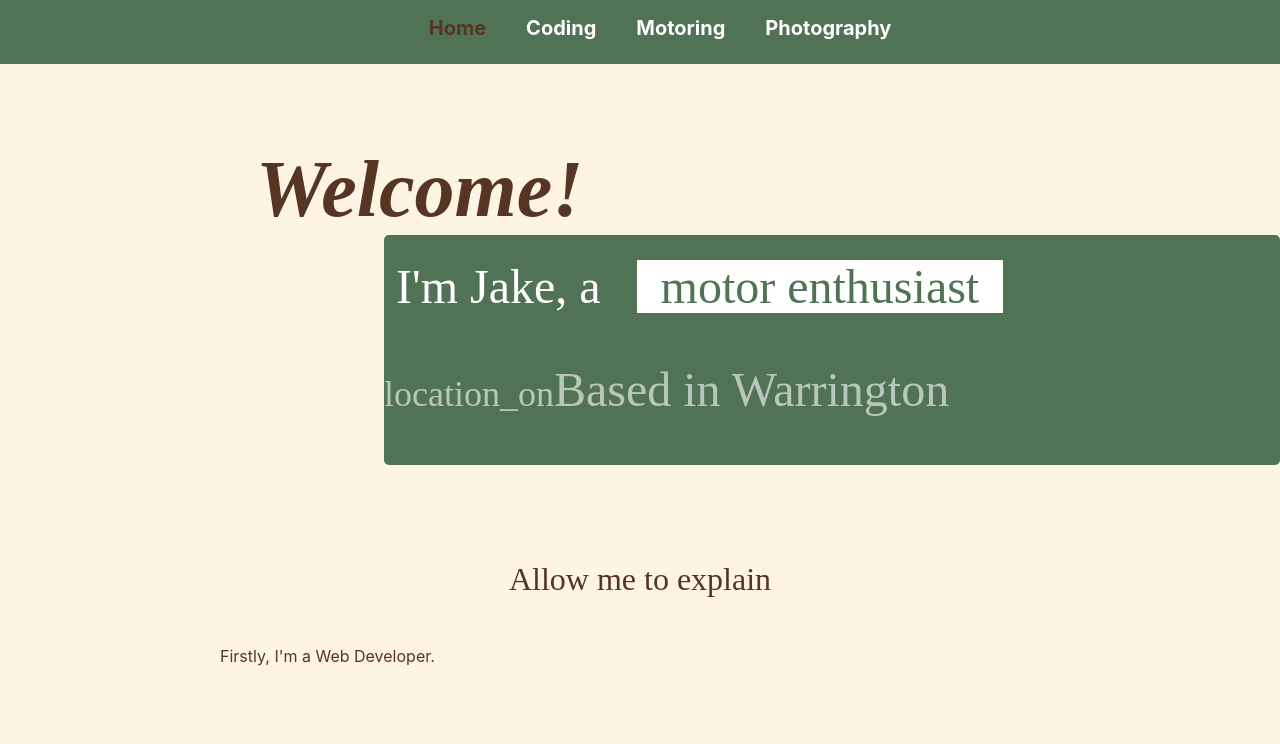
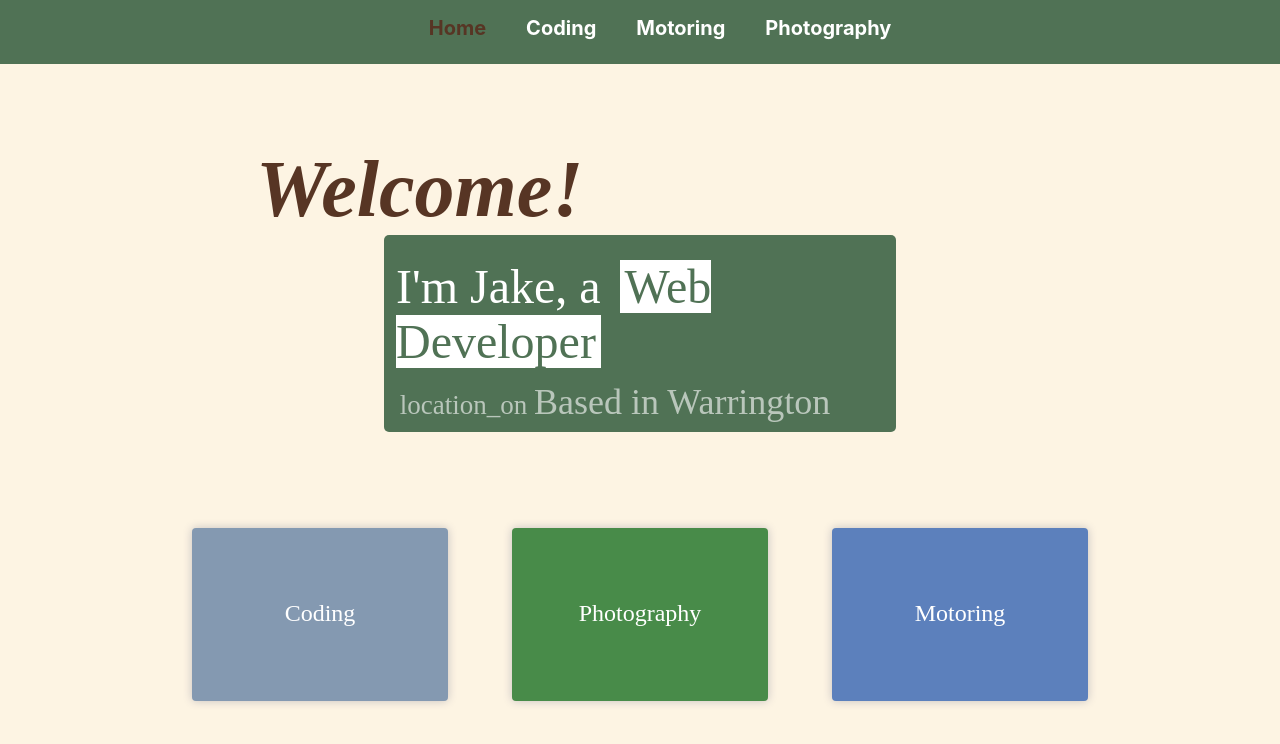
Before and after one commit to siskiuslide/personal-site, a React (Create React App) app: page /home in a window 1280 px wide. Shown: the top 744 px of the page. Built offline with nearby package versions, Linux system fonts and the light colour scheme.

Commit message:
homepage progress

```diff
--- /dev/null
+++ b/src/components/Card.css
@@ -0,0 +1,35 @@
+.card {
+  margin: 2em;
+  width: 20vw;
+  border-radius: 4px;
+  box-shadow: 0px 0px 10px rgb(199, 193, 193);
+  transition: all 100ms;
+  text-align: center;
+  background-color: var(--bistrebrown);
+  color: white;
+}
+
+.card:hover {
+  box-shadow: 0px 0px 10px rgb(220, 213, 213);
+  transform: scale(1.03);
+}
+
+.card:hover .title {
+  margin-top: 1em;
+}
+.card:hover .desc {
+  opacity: 1;
+}
+
+.title {
+  font-size: 1.5em;
+  transition: all 100ms;
+  margin-top: 3em;
+}
+
+.desc {
+  transition: all 100ms;
+
+  opacity: 0;
+  margin-bottom: 2em;
+}
--- /dev/null
+++ b/src/components/Card.jsx
@@ -0,0 +1,12 @@
+import React from "react";
+import "./Card.css";
+const Card = function (props) {
+  return (
+    <div className="card" style={{ background: `var(--${props.background})` }}>
+      <p className="title">{props.title}</p>
+      <p className="desc">{props.desc}</p>
+    </div>
+  );
+};
+
+export default Card;
--- a/src/home/home.css
+++ b/src/home/home.css
@@ -19,45 +19,39 @@
   color: white;
   font-family: "Oswald";
   margin-left: 30vw;
-  margin-right: auto;
-  width: auto;
+  width: 40vw;
   border-radius: 5px;
 }
 
 .name {
   margin-top: 0.5em;
   padding-inline: 0.25em;
+  margin-bottom: 0.25em;
 }
 .location {
   opacity: 0.6;
   font-family: "Signika Negative";
   margin-top: 0;
+  font-size: 0.75em;
+  margin-bottom: 0.25em;
+  margin-inline: 0.25em;
 }
 
 .nounSpan {
   background: white;
-  margin-inline: 0.5em;
+  margin-inline: 0.15em;
   margin-block: 0.25em;
-  padding-inline: 0.5em;
+  padding-inline: 0.1em;
   color: var(--amazongreen);
 }
-.introduction {
+
+.cardFlex {
   margin-inline: 5em;
+  margin-top: 4em;
+
   display: flex;
-  flex-direction: column;
+  flex-direction: row;
   justify-content: center;
-  align-items: center;
+  align-items: top;
+  font-family: "Signika Negative";
 }
-
-.explainTag {
-  font-family: "Signika Negative";
-  font-size: 2em;
-  text-align: center;
-  margin-top: 3em;
-  color: var(--bistrebrown);
-}
-.text {
-  color: var(--bistrebrown);
-  text-align: justify;
-  width: 75%;
-}
--- a/src/home/home.jsx
+++ b/src/home/home.jsx
@@ -1,24 +1,28 @@
-import React from "react";
+import React, { useState, useEffect } from "react";
 import "./home.css";
+import Card from "../components/Card";
 
 const Home = function () {
+  const { noun, setNoun } = useState(["Web Developer", "Photographer", "Motor Enthusiast"]);
+
   return (
     <>
       <div className="welcome">Welcome!</div>
       <div className="about">
         <p className="name">
-          I'm Jake, a <span className="nounSpan"> motor enthusiast </span>
+          I'm Jake, a <span className="nounSpan">Web Developer</span>
         </p>
         <p className="location">
-          <span className="material-icons" style={{ fontSize: "0.75em" }}>
+          <span className="material-icons" style={{ fontSize: "0.75em", paddingInline: "0.25em" }}>
             location_on
           </span>
           Based in Warrington
         </p>
       </div>
-      <div className="introduction">
-        <p className="explainTag">Allow me to explain</p>
-        <p className="text">Firstly, I'm a Web Developer.</p>
+      <div className="cardFlex">
+        <Card title="Coding" desc="View my projects" background="shadowblue"></Card>
+        <Card title="Photography" desc="Browse galleries" background="middlegreen"></Card>
+        <Card title="Motoring" desc="Look at my motoring updates" background="glaucousblue"></Card>
       </div>
     </>
   );
```
